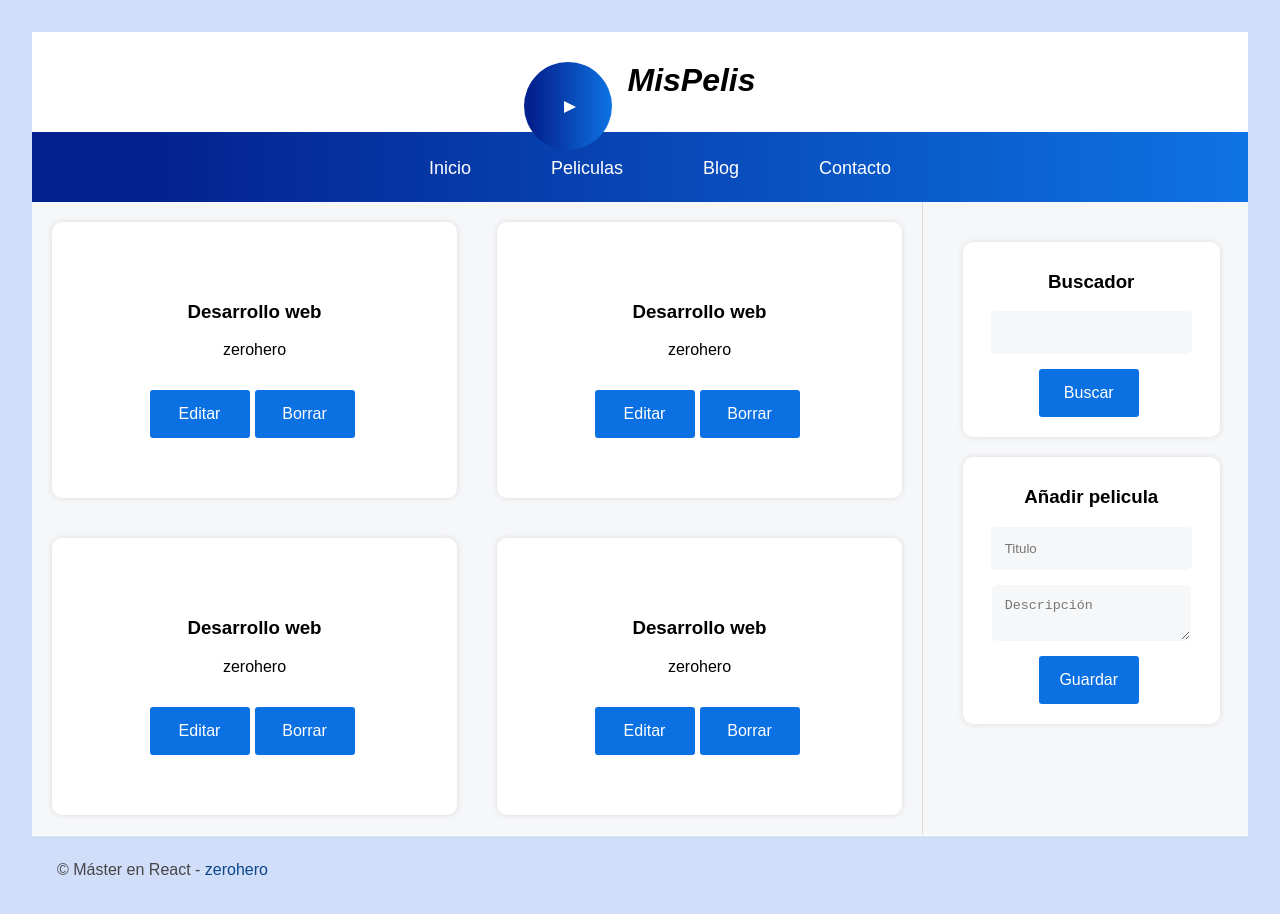
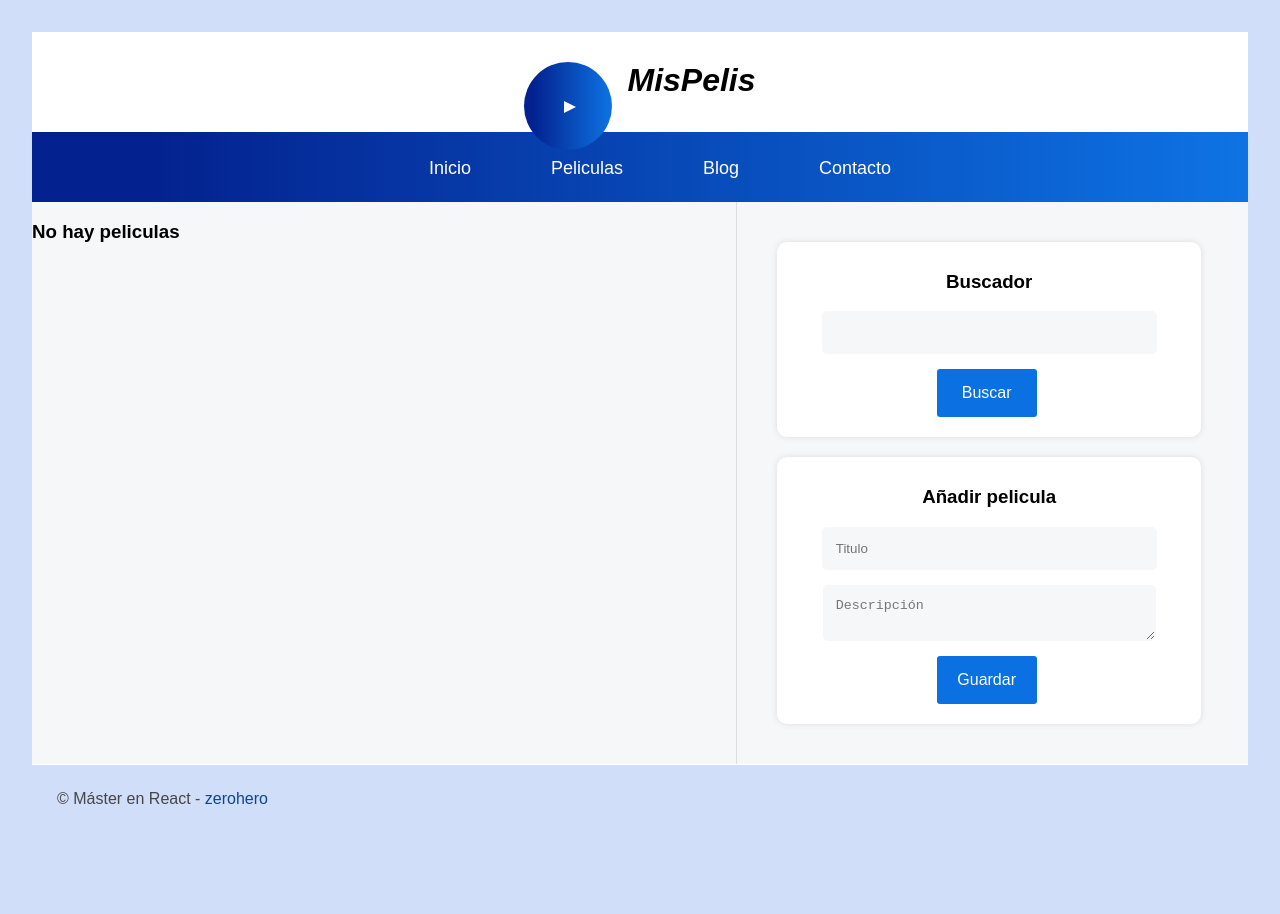
Before and after one commit to Z3rohero/fronted_movie, a React (Vite) app: page / in a window 1280 px wide. Shown: the top 914 px of the page. After the commit the page ends 866 px from the top, so only its background shows below. Built offline with nearby package versions, Linux system fonts and the light colour scheme.

Commit message:
actualizacion instanea

```diff
--- a/src/App.jsx
+++ b/src/App.jsx
@@ -4,7 +4,11 @@ import './App.css'
 import { Listado } from './components/Listado'
 import { Buscar } from './components/Buscar'
 import { Crear } from './components/Crear'
+import { useState } from 'react'
 function App() {
+
+    const [listado, setListado] = useState([]);
+
 
   return (<div className="layout">
         {/*<!--Cabecera-->*/}
@@ -29,13 +33,13 @@ function App() {
         {/*Contenido principal*/}
         <section id="content" className="content">
             {/*aqui van las peliculas*/}
-            <Listado />
+            <Listado listado={listado} setListado={setListado}/>
         </section>
 
         {/*Barra lateral*/}
         <aside className="lateral">
            <Buscar />
-           <Crear />
+           <Crear  setListado = {setListado}/>
         </aside>
 
         {/*Pie de página*/}
--- a/src/components/Crear.jsx
+++ b/src/components/Crear.jsx
@@ -1,7 +1,7 @@
 import { useState } from "react";
 import React from "react";
 import { guardarDatosLocal } from "../helpers/GuardarEnStorage";
-export const Crear = () => {
+export const Crear = ({setListado}) => {
 
     const [datos,setDatos ] = useState({
         id: "",
@@ -28,8 +28,12 @@ export const Crear = () => {
             descripcion
         };
 
-        console.log(datostate);
         setDatos(datostate);
+
+        setListado(elementos =>{
+          //para copia el array que ya estaba
+            return [...elementos,datostate];
+        });
 
         //guarda en el almacenamiento local
         // la funcion JSON.stringify convierte un objeto o valor de JavaScript en una cadena de texto JSON
--- a/src/components/Listado.jsx
+++ b/src/components/Listado.jsx
@@ -1,41 +1,41 @@
-import React from "react";
+import React, { useEffect } from "react";
+import { useState } from "react";
+export const Listado = ({listado,setListado}) => {
 
-export const Listado = () => {
+
+    //const [listado, setListado] = useState([]);
+
+
+   const getPeliculas = () => {
+        let movie = JSON.parse(localStorage.getItem("datos"));
+        setListado(movie);
+
+    };
+
+    useEffect(() => {
+
+        getPeliculas();
+    }, []);//cuando cargue una sola la vez componente
+
+
+
 
     return (
         <>
-          <article className="peli-item">
-                <h3 className="title">Desarrollo web</h3>
-                <p className="description">zerohero</p>
+        {listado && listado.length > 0 ? listado.map((datos) => {
+            return (
+                <article  key={datos.id} className="peli-item">
+                <h3 className="title">{datos.titulo}</h3>
+                <p className="description">{datos.descripcion}</p>
 
                 <button className="edit">Editar</button>
                 <button className="delete">Borrar</button>
             </article>
+            );
+        }):<h3 className="title">No hay peliculas</h3>
 
-            <article className="peli-item">
-                <h3 className="title">Desarrollo web</h3>
-                <p className="description">zerohero</p>
 
-                <button className="edit">Editar</button>
-                <button className="delete">Borrar</button>
-            </article>
-
-            <article className="peli-item">
-                <h3 className="title">Desarrollo web</h3>
-                <p className="description">zerohero</p>
-
-                <button className="edit">Editar</button>
-                <button className="delete">Borrar</button>
-            </article>
-
-            <article className="peli-item">
-                <h3 className="title">Desarrollo web</h3>
-                <p className="description">zerohero</p>
-
-                <button className="edit">Editar</button>
-                <button className="delete">Borrar</button>
-            </article>
-
+    }
 
         </>
      )
```
